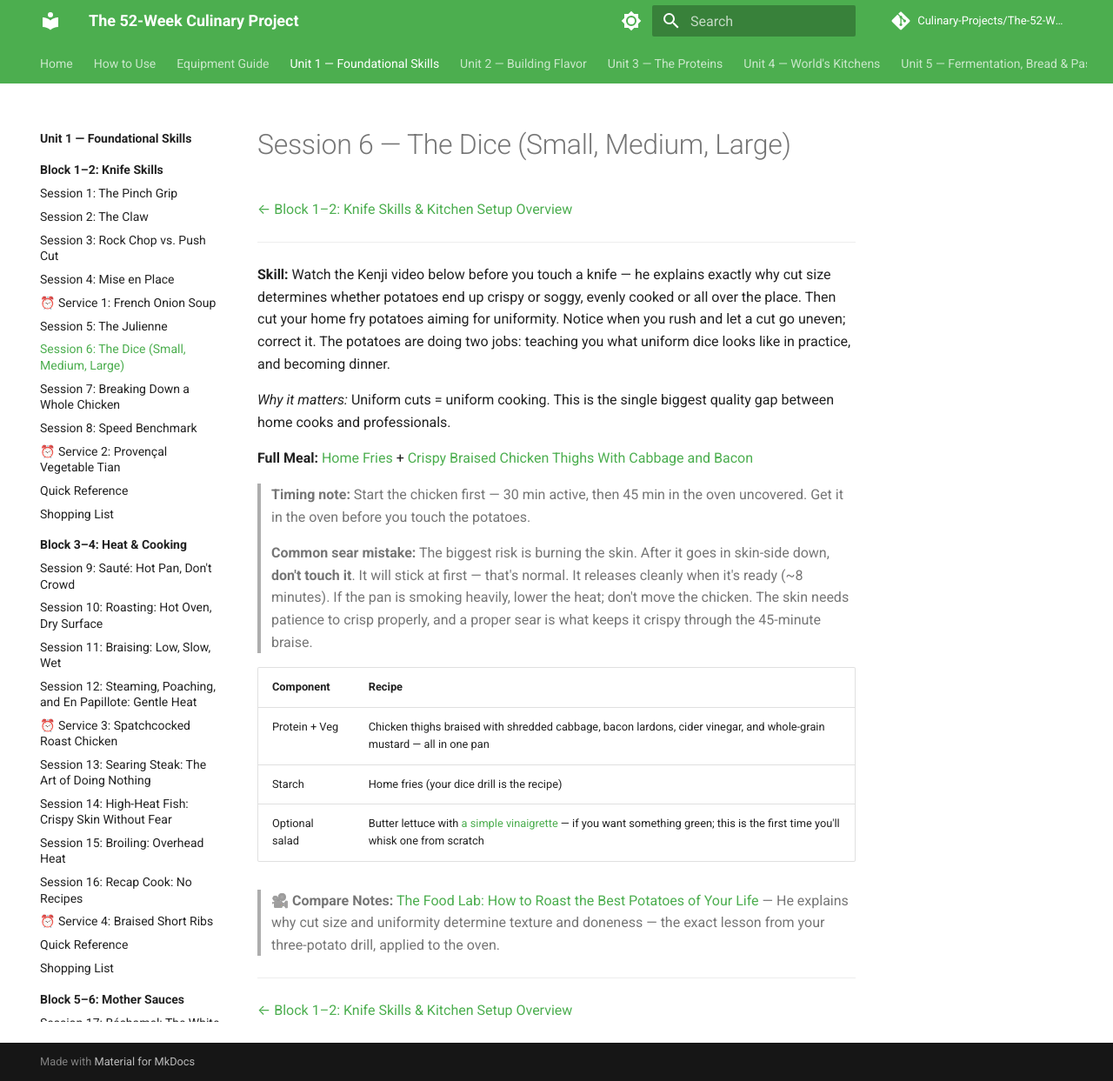
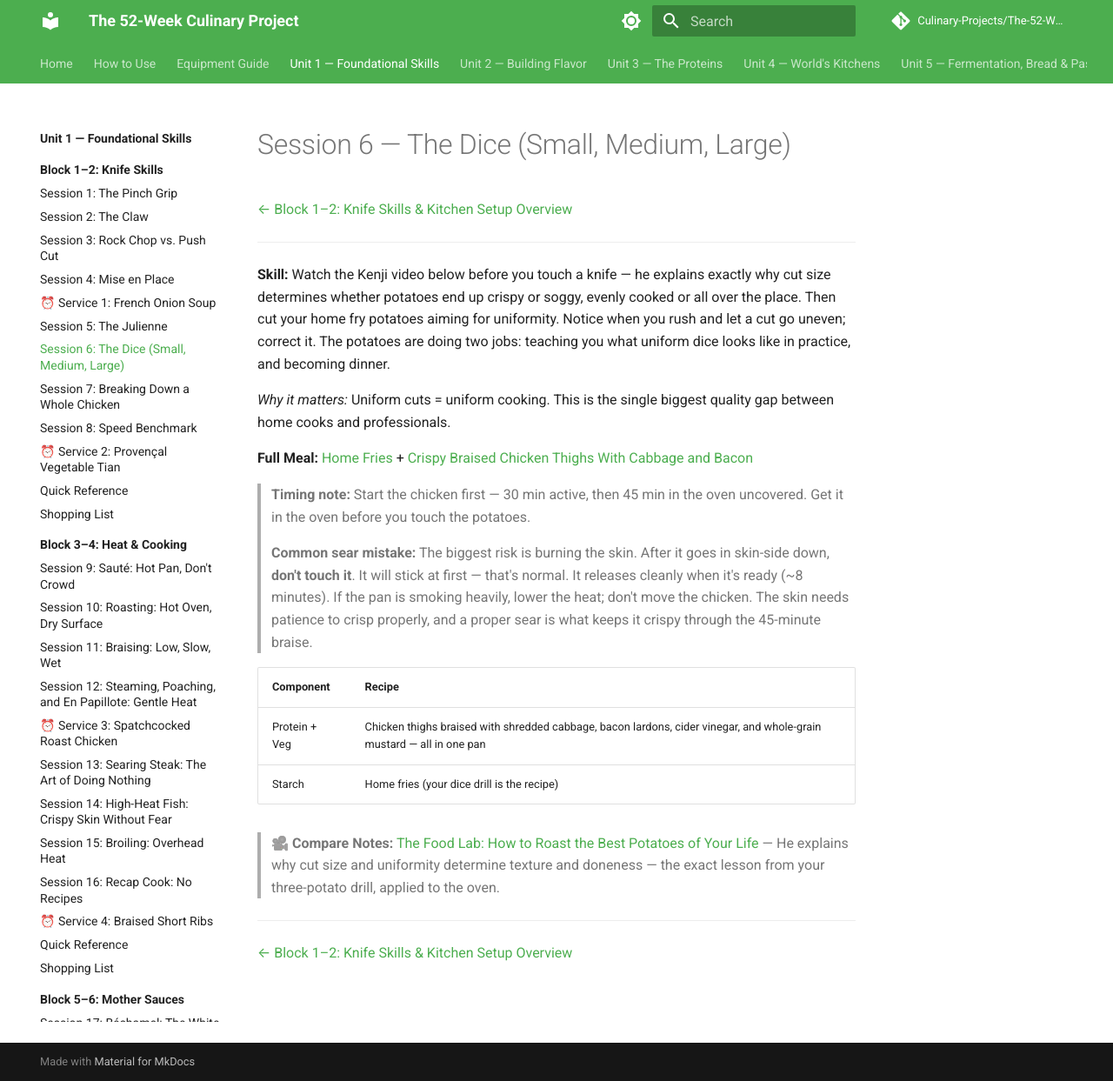
Before and after one commit to Culinary-Projects/The-52-Week-Culinary-Project, an MkDocs documentation site: the page built from docs/blocks/01-foundational-skills/01-02-knife-skills/session-6-the-dice-small-medium-large.md, in a window 1280 px wide and 1243 px high. Shown: the whole window at 87% size. Built offline with MkDocs 1.6.1 and Material for MkDocs 9.7.7, drawn with Linux system fonts in a browser that asks for light colours; comment, search, counter and statistics services are not loaded.

Commit message:
block 1-2: drop salad from session 6 entirely

```diff
--- a/docs/blocks/01-foundational-skills/01-02-knife-skills/session-6-the-dice-small-medium-large.md
+++ b/docs/blocks/01-foundational-skills/01-02-knife-skills/session-6-the-dice-small-medium-large.md
@@ -18,7 +18,6 @@
 |-----------|--------|
 | Protein + Veg | Chicken thighs braised with shredded cabbage, bacon lardons, cider vinegar, and whole-grain mustard — all in one pan |
 | Starch | Home fries (your dice drill is the recipe) |
-| Optional salad | Butter lettuce with [a simple vinaigrette](https://www.seriouseats.com/simple-vinaigrette-recipe) — if you want something green; this is the first time you'll whisk one from scratch |
 
 > 🎥 **Compare Notes:** [The Food Lab: How to Roast the Best Potatoes of Your Life](https://www.youtube.com/watch?v=argKpeiKFfo) — He explains why cut size and uniformity determine texture and doneness — the exact lesson from your three-potato drill, applied to the oven.
 
```
